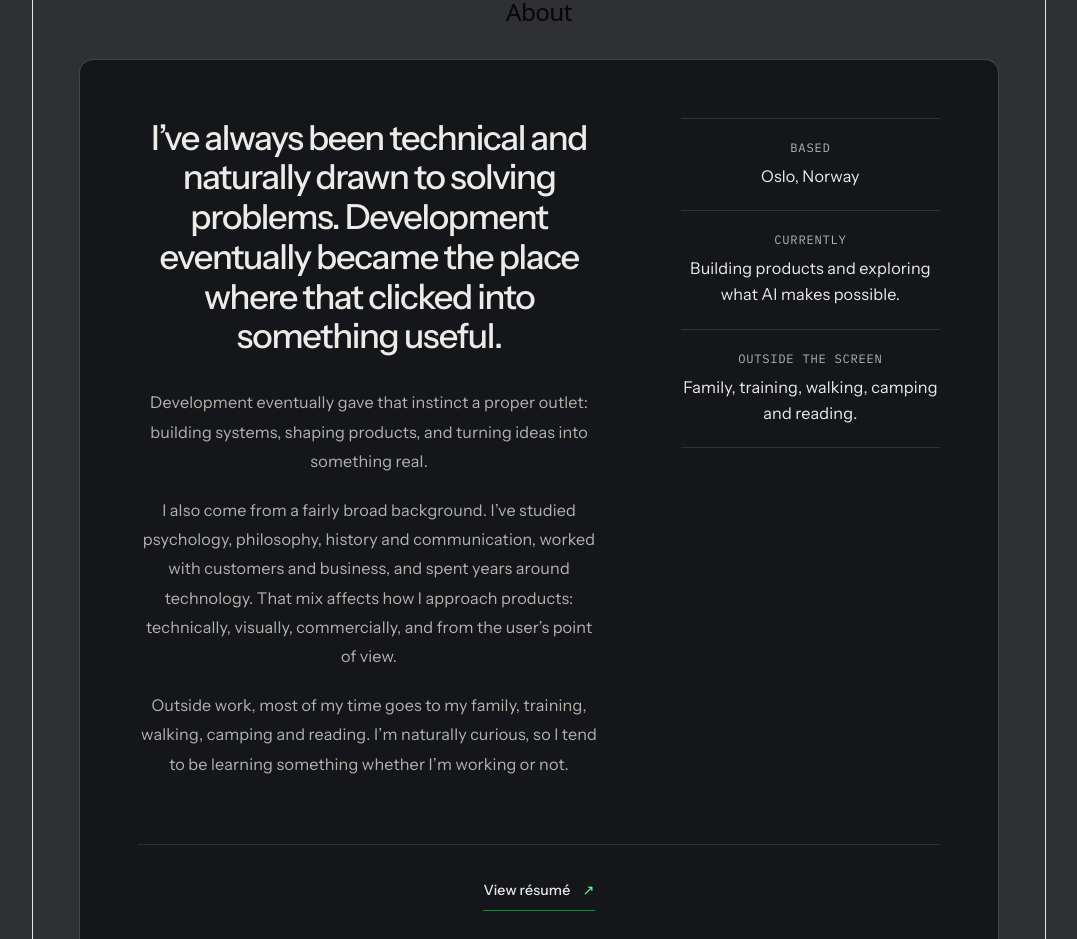
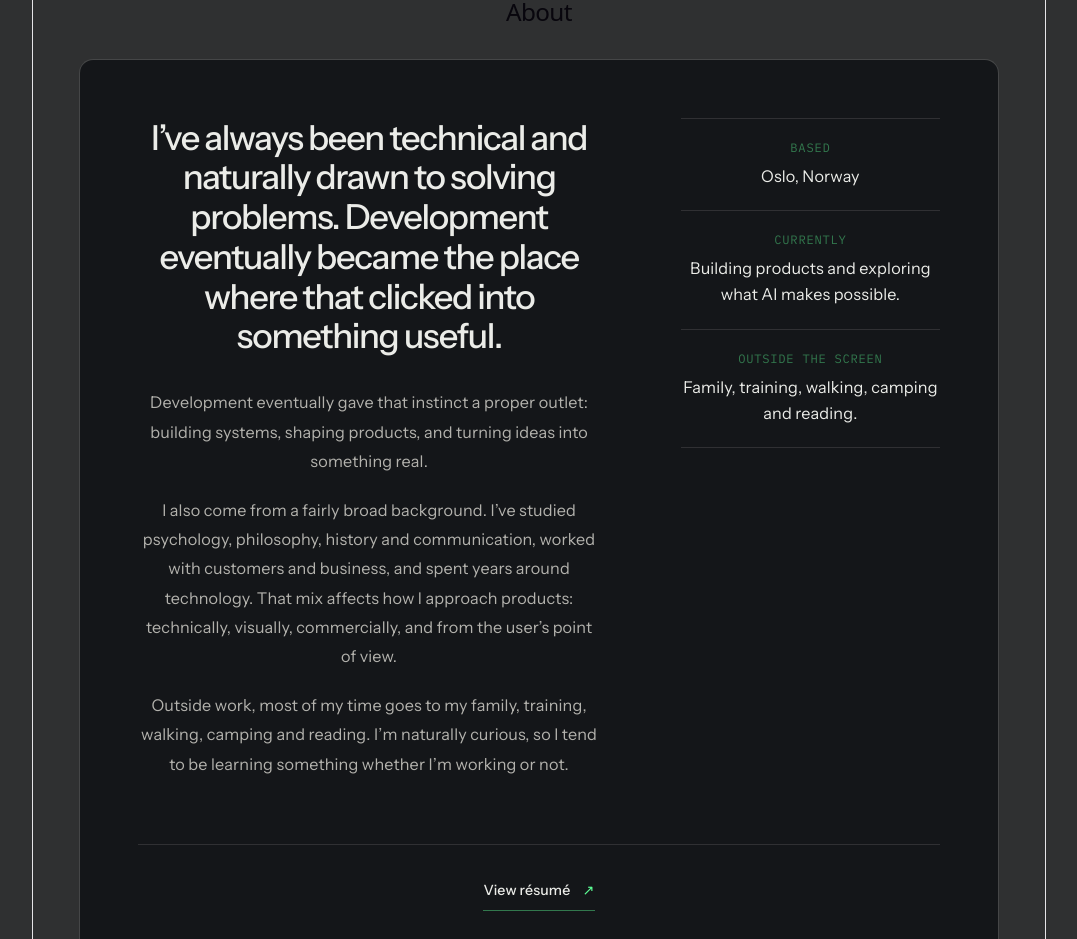
Before and after one commit to DarinHajou/darin-portfolio, a React (Vite) app: page / in a window 1280 px wide. Shown: the part 1300-2239 px from the top of the page, without its empty margins (101-1178 px from the left). Built offline with nearby package versions, Linux system fonts and the light colour scheme.

Commit message:
Make subtitles on about me card accent muted

```diff
--- a/src/sections/About/About.module.css
+++ b/src/sections/About/About.module.css
@@ -82,7 +82,7 @@
   line-height: 1.4;
   letter-spacing: 0.06em;
   text-transform: uppercase;
-  color: var(--color-text-muted);
+  color: var(--color-accent-muted);
 }
 
 .detail p {
```
